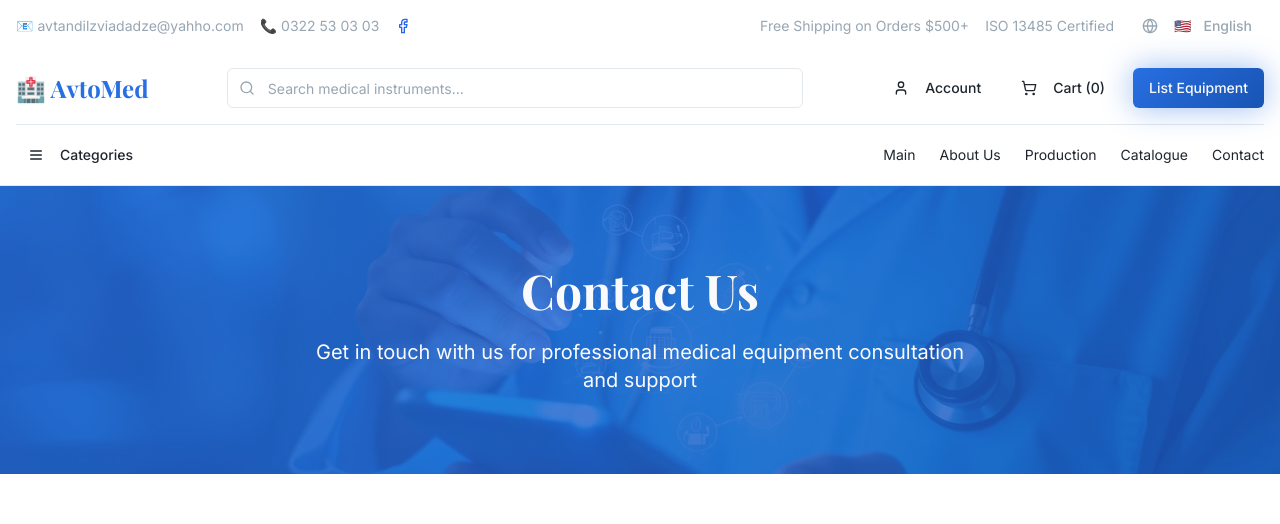
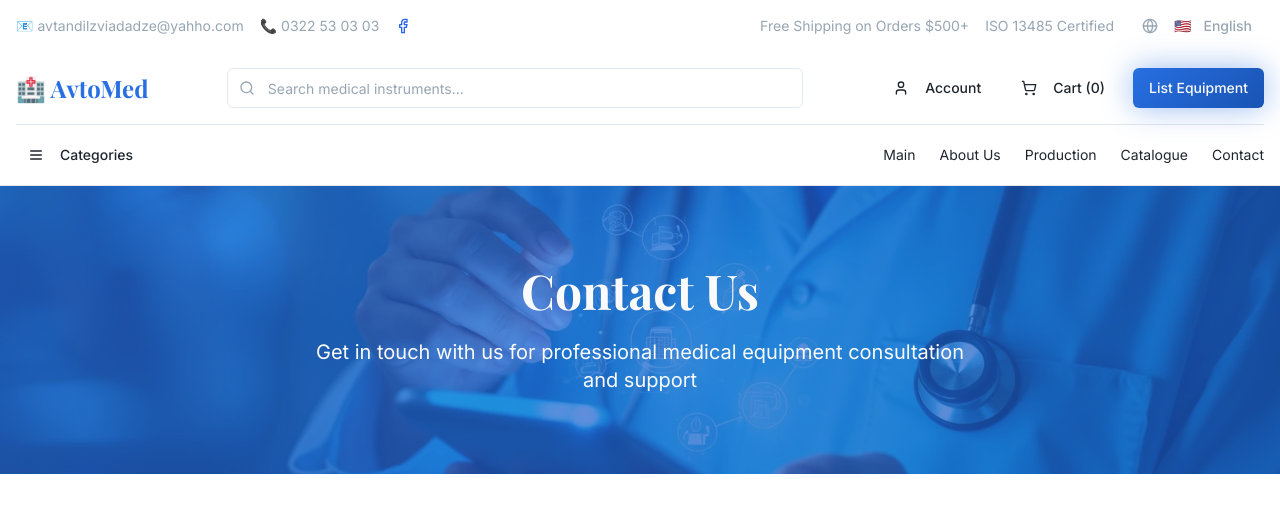
Before and after one commit to giorgaa3/Avtomed, a React (Vite) app: page /contact in a window 1280 px wide. Shown: the top 524 px of the page. Built offline with nearby package versions, Linux system fonts and the light colour scheme.

Commit message:
Improve visibility of content
Make content more visible on the contact page.

```diff
--- a/src/pages/Contact.tsx
+++ b/src/pages/Contact.tsx
@@ -42,7 +42,7 @@ const Contact = () => {
 
       {/* Hero Section */}
       <section className="relative bg-gradient-hero text-primary-foreground py-20 overflow-hidden">
-        <div className="absolute inset-0 bg-cover bg-center opacity-20" style={{ backgroundImage: 'url(/lovable-uploads/d9102eed-b6d7-4377-b46d-94339fab845f.png)' }}></div>
+        <div className="absolute inset-0 bg-cover bg-center opacity-35" style={{ backgroundImage: 'url(/lovable-uploads/d9102eed-b6d7-4377-b46d-94339fab845f.png)' }}></div>
         <div className="absolute inset-0 bg-primary/20"></div>
         <div className="relative container mx-auto px-4 text-center">
           <h1 className="text-5xl font-bold mb-6 font-display animate-fade-in">
```
